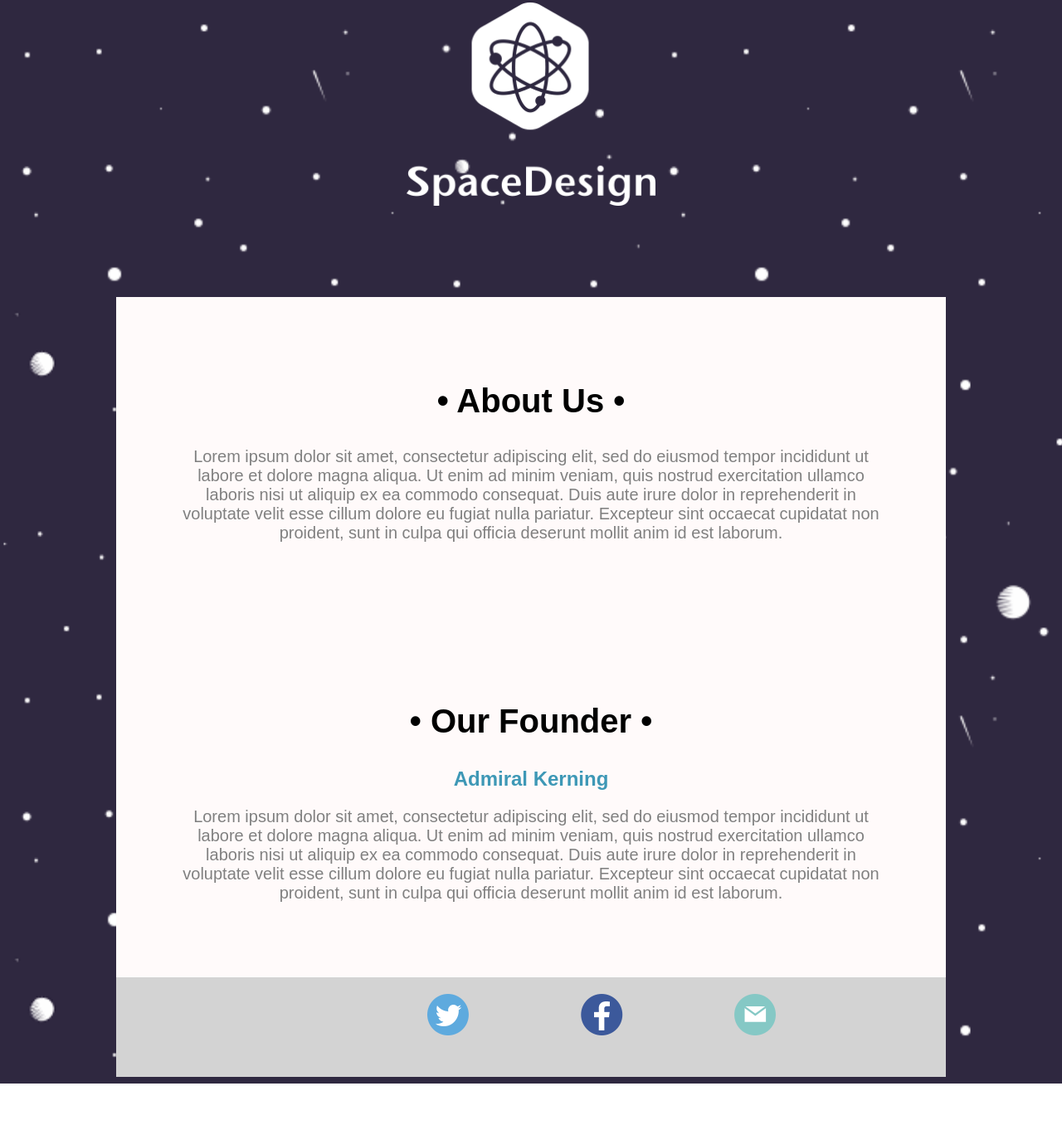
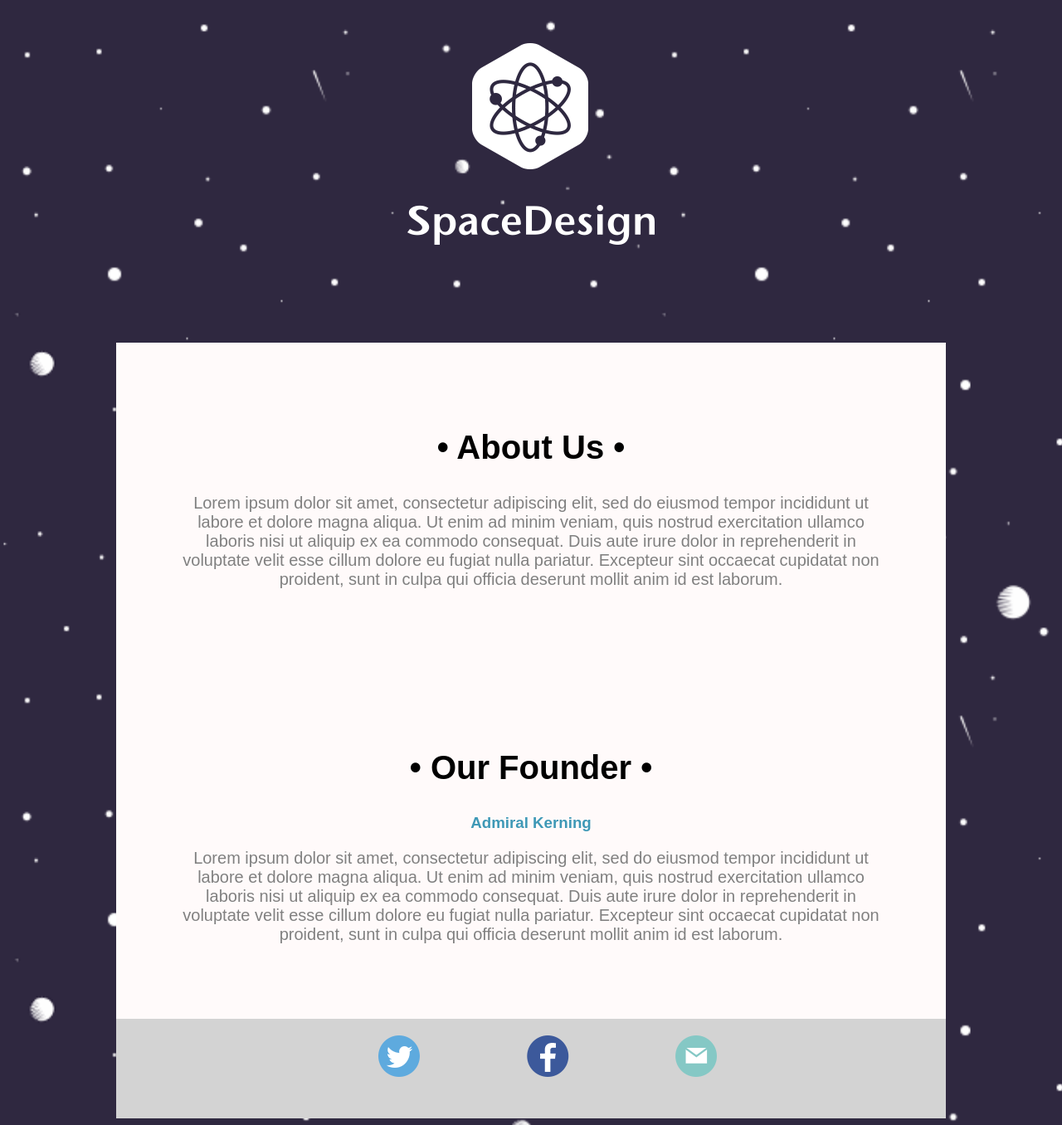
Before and after one commit to heyJoshLee/photo-blog, a plain HTML site: page Company Splash Page/index.html in a window 1280 px wide. Shown: the part 77-1433 px from the top of the page at 83% size. Before the commit the page ends 1383 px from the top, so only its background shows below. Drawn offline with Linux system fonts and the light colour scheme.

Commit message:
Company splash page: fixed social button spacing, .main-container to main, sections to article, refactored some css

```diff
--- a/Company Splash Page/index.html
+++ b/Company Splash Page/index.html
@@ -1,4 +1,5 @@
-<html>
+<!doctype html>
+<html lang="en-US">
 <head>
   <link rel="stylesheet" type="text/css" href="style.css">
   <title>Space Design</title>
@@ -7,25 +8,25 @@
 
 <body>
 <header>
-  <img src="img/logo.png">
+  <h1><img src="img/logo.png" alt="Space Design Logo"></h1>
 </header>
-<div class='section-container'>
-  <section>
-    <h1> &bull; About Us &bull;</h1>
+<main>
+  <article>
+    <h2> &bull; About Us &bull;</h2>
     <p>Lorem ipsum dolor sit amet, consectetur adipiscing elit, sed do eiusmod tempor incididunt ut labore et dolore magna aliqua. Ut enim ad minim veniam, quis nostrud exercitation ullamco laboris nisi ut aliquip ex ea commodo consequat. Duis aute irure dolor in reprehenderit in voluptate velit esse cillum dolore eu fugiat nulla pariatur. Excepteur sint occaecat cupidatat non proident, sunt in culpa qui officia deserunt mollit anim id est laborum.</p>
-  </section>
+  </article>
 
-  <section>
-    <h1> &bull; Our Founder &bull;</h1>
-    <h2>Admiral Kerning</h2>
+  <article>
+    <h2> &bull; Our Founder &bull;</h2>
+    <h3>Admiral Kerning</h3>
     <p>Lorem ipsum dolor sit amet, consectetur adipiscing elit, sed do eiusmod tempor incididunt ut labore et dolore magna aliqua. Ut enim ad minim veniam, quis nostrud exercitation ullamco laboris nisi ut aliquip ex ea commodo consequat. Duis aute irure dolor in reprehenderit in voluptate velit esse cillum dolore eu fugiat nulla pariatur. Excepteur sint occaecat cupidatat non proident, sunt in culpa qui officia deserunt mollit anim id est laborum.</p>
-  </section>
-</div>
+  </article>
+</main>
 <footer>
 <ul>
-  <li><img src="img/icon_twitter.png" alt="Twitter button"> </li>
-  <li><img src="img/icon_facebook.png" alt="Facebook button"> </li>
-  <li><img src="img/icon_email.png" alt="Email button"> </li>
+  <li><a href="#"><img src="img/icon_twitter.png" alt="Twitter button"></a> </li>
+  <li><a href="#"><img src="img/icon_facebook.png" alt="Facebook button"></a></li>
+  <li><a href="#"><img src="img/icon_email.png" alt="Email button"></a></li>
 
 </ul>
 </footer>
--- a/Company Splash Page/style.css
+++ b/Company Splash Page/style.css
@@ -3,42 +3,49 @@
 }
 
 body {
+  padding-top: 100px;
   background-size: 780px;
   background-image: url("img/bg_body.gif");
+  background-color: #2f2840;
 }
 
-header {
-  margin-top: 80px;
-  text-align: center;
-  margin-bottom: 50px;
-}
-
-header img {
-  width: 300px;
-}
-
-.section-container {
-  margin: 110px auto 0px ;
-  background-color: snow;
+header, main, footer {
   width: 1000px;
 }
 
-section {
+
+header {
+  margin: 0 auto;
+    margin-bottom: 50px;
+
+}
+
+h1 {
+  text-align: center;
+}
+
+
+main {
+  margin: 110px auto 0px ;
+  background-color: snow;
+}
+
+article {
   background-color: snow;
   text-align: center;
   padding: 70px;
 }
 
-section h1 {
+article h2 {
   font-size: 40px;
   color: black;
 }
 
-section h2 {
+article h3 {
   color:#3E98B6 ;
 }
 
-section p {
+article p {
   color: grey;
   font-size: 20px;
 }
@@ -46,7 +53,6 @@ section p {
 footer {
   margin: 0 auto;
   padding-top: 20px;
-  width: 1000;
   height: 100px;
   background-color: lightgrey;
 }
@@ -54,7 +60,7 @@ footer {
 footer ul li {
   list-style-type: none;
   display: inline-block;
-  margin-left: 130px;
+  padding: 0 62px;
 }
 
 footer ul {
```
